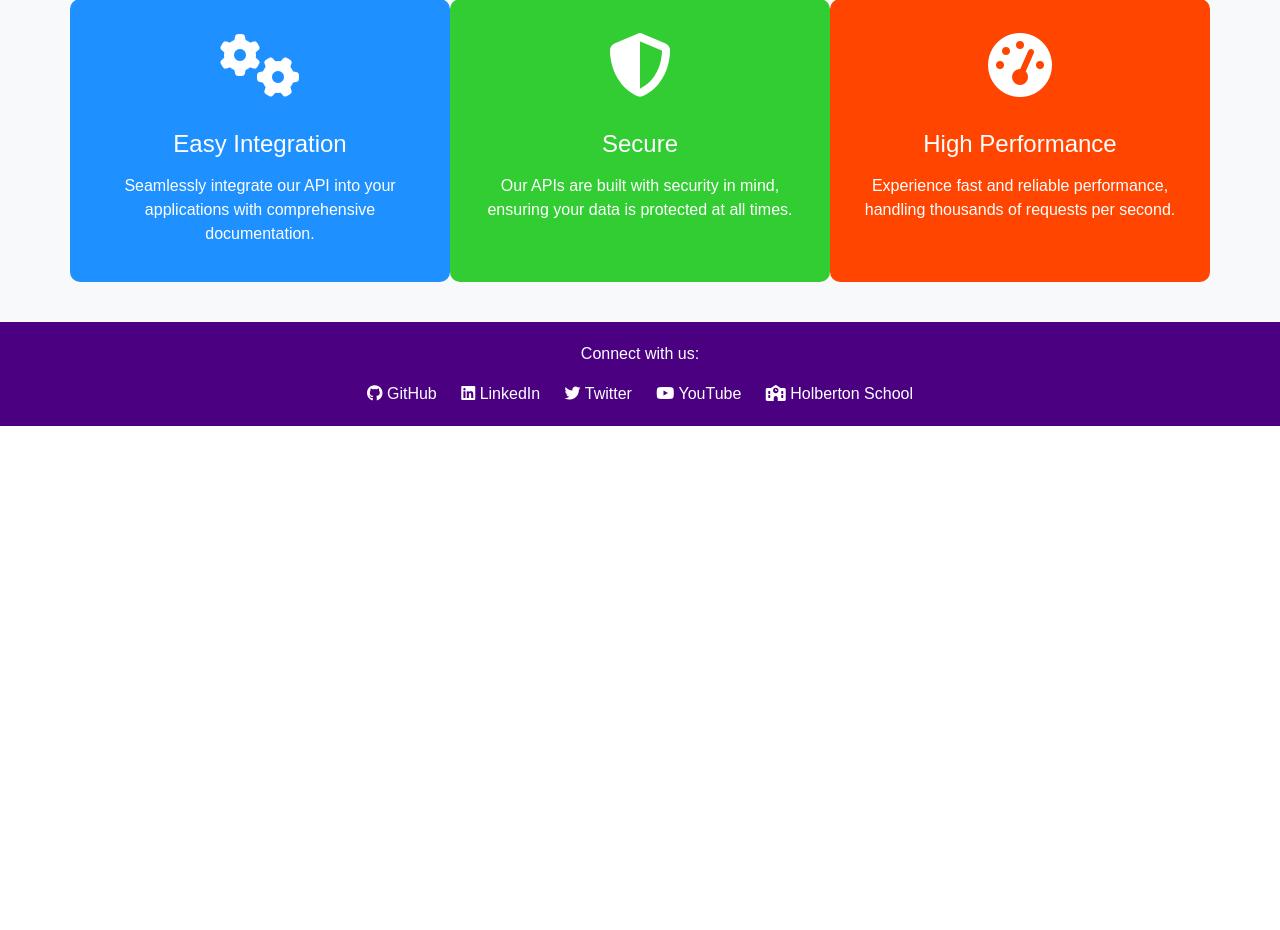
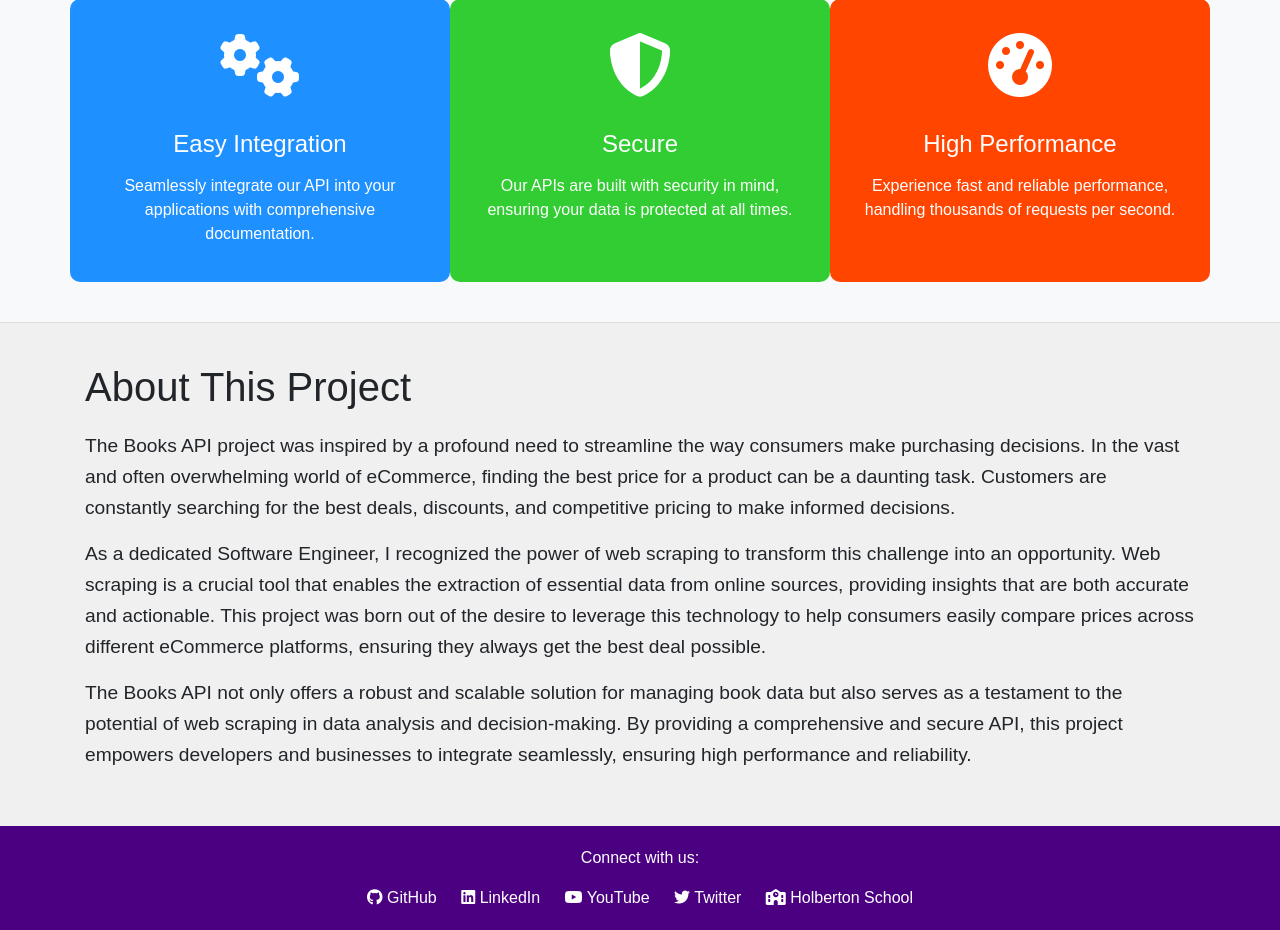
Before and after one commit to psalmseins01/eCommerce-Edge-Scrapy-API, a Flask app: page / in a window 1280 px wide. Shown: the part 549-1479 px from the top of the page. Before the commit the page ends 975 px from the top, so only its background shows below. Run offline with Flask 3, Linux system fonts and the light colour scheme; some libraries are stand-ins or nearby versions.

Commit message:
Update index.html

```diff
--- a/templates/index.html
+++ b/templates/index.html
@@ -52,6 +52,19 @@
     .feature h3 {
       font-size: 1.5em;
       margin-bottom: 15px;
+    }
+    .about-section {
+      background-color: #f0f0f0;
+      padding: 40px 15px;
+      border-top: 1px solid #ddd;
+    }
+    .about-section h2 {
+      font-size: 2.5em;
+      margin-bottom: 20px;
+    }
+    .about-section p {
+      font-size: 1.2em;
+      line-height: 1.6;
     }
     .footer {
       background-color: #4b0082; /* Matching indigo color */
@@ -117,13 +130,28 @@
     </div>
   </div>
 
+  <div class="about-section">
+    <div class="container">
+      <h2>About This Project</h2>
+      <p>
+        The Books API project was inspired by a profound need to streamline the way consumers make purchasing decisions. In the vast and often overwhelming world of eCommerce, finding the best price for a product can be a daunting task. Customers are constantly searching for the best deals, discounts, and competitive pricing to make informed decisions.
+      </p>
+      <p>
+        As a dedicated Software Engineer, I recognized the power of web scraping to transform this challenge into an opportunity. Web scraping is a crucial tool that enables the extraction of essential data from online sources, providing insights that are both accurate and actionable. This project was born out of the desire to leverage this technology to help consumers easily compare prices across different eCommerce platforms, ensuring they always get the best deal possible.
+      </p>
+      <p>
+        The Books API not only offers a robust and scalable solution for managing book data but also serves as a testament to the potential of web scraping in data analysis and decision-making. By providing a comprehensive and secure API, this project empowers developers and businesses to integrate seamlessly, ensuring high performance and reliability.
+      </p>
+    </div>
+  </div>
+
   <footer class="footer">
     <div class="container">
       <p>Connect with us:</p>
       <a href="https://github.com/psalmseins01" target="_blank"><i class="fab fa-github"></i> GitHub</a>
       <a href="https://www.linkedin.com/in/anthony-gbobo-1a5b36289/" target="_blank"><i class="fab fa-linkedin"></i> LinkedIn</a>
-      <a href="https://x.com/liworg" target="_blank"><i class="fab fa-twitter"></i> Twitter</a>
-      <a href="https://www.youtube.com" target="_blank"><i class="fab fa-youtube"></i> YouTube</a>
+      <a href="https://x.com/liworg" target="_blank"><i class="fab fa-youtube"></i> YouTube</a>
+      <a href="https://twitter.com" target="_blank"><i class="fab fa-twitter"></i> Twitter</a>
       <a href="https://www.holbertonschool.com" target="_blank"><i class="fas fa-school"></i> Holberton School</a>
     </div>
   </footer>
```
